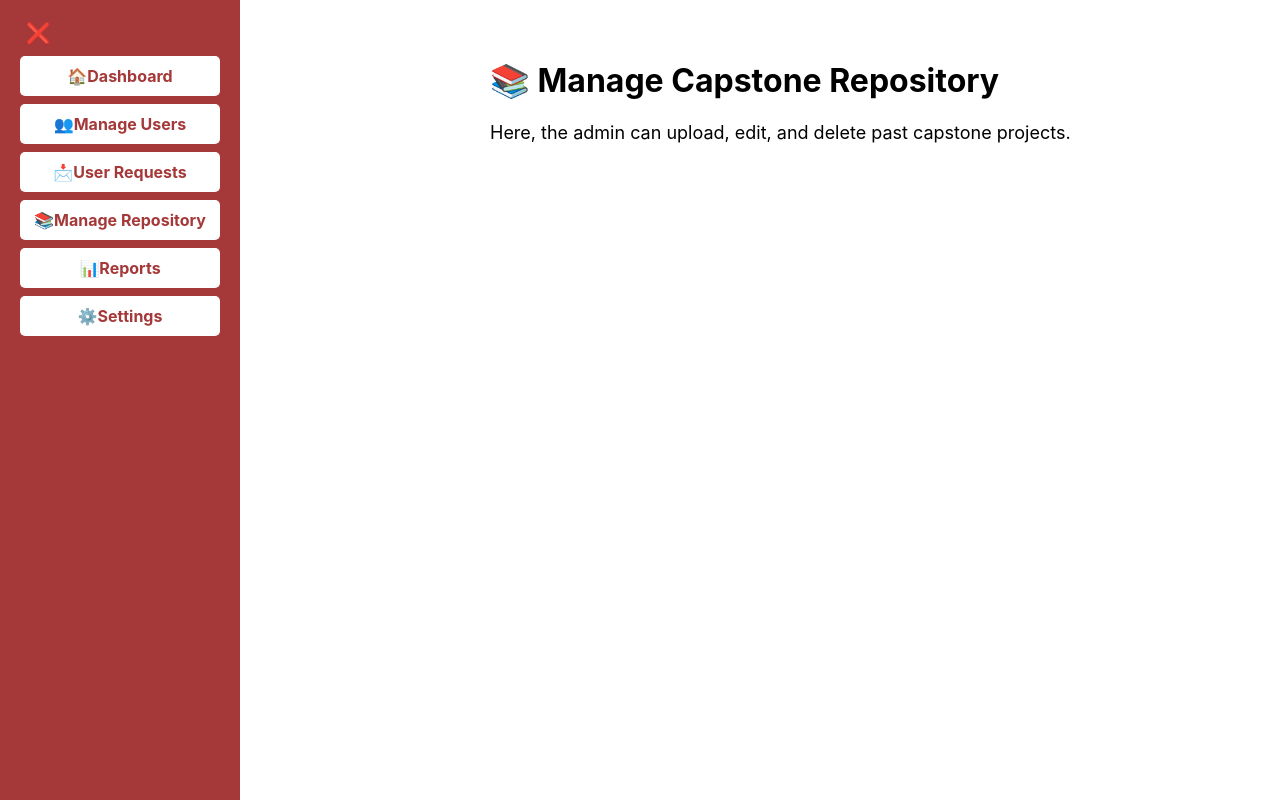
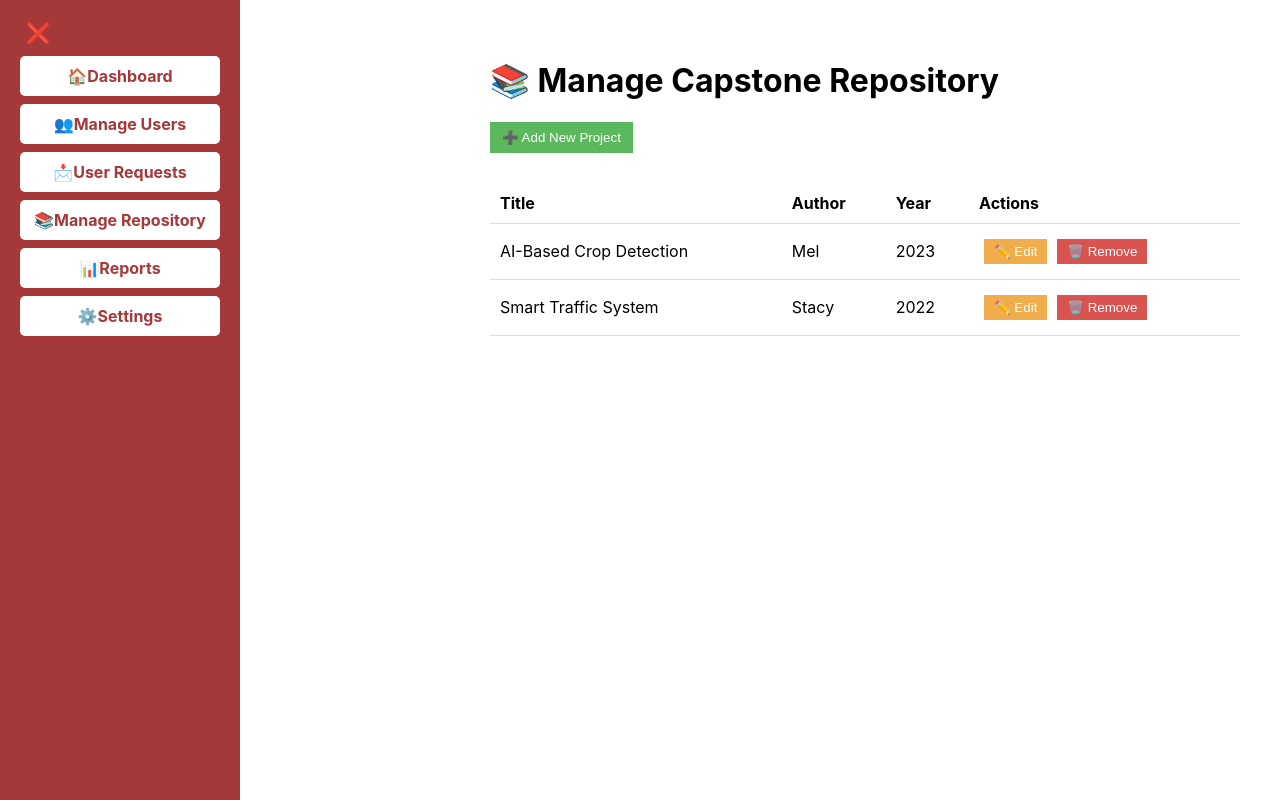
Before and after one commit to BlazingTwister/finalflow, a React (Create React App) app in the folder frontend/: page /admin/manage-repository in a window 1280 px wide. Built offline with nearby package versions, Linux system fonts and the light colour scheme.

Commit message:
Implemented admin pages: Repo, ManageUsers and UserRequests

```diff
--- a/frontend/src/pages/admin/ManageRepository.js
+++ b/frontend/src/pages/admin/ManageRepository.js
@@ -1,10 +1,39 @@
-import React from "react";
+import React, { useState } from "react";
+import "../../styles/manageRepository.css";
 
 function ManageRepository() {
+    const [projects, setProjects] = useState([
+        { id: 1, title: "AI-Based Crop Detection", author: "Mel", year: 2023 },
+        { id: 2, title: "Smart Traffic System", author: "Stacy", year: 2022 },
+    ]);
+
     return (
         <div className="dashboard-main">
             <h1>📚 Manage Capstone Repository</h1>
-            <p>Here, the admin can upload, edit, and delete past capstone projects.</p>
+            <button className="add-btn">➕ Add New Project</button>
+            <table className="repository-table">
+                <thead>
+                    <tr>
+                        <th>Title</th>
+                        <th>Author</th>
+                        <th>Year</th>
+                        <th>Actions</th>
+                    </tr>
+                </thead>
+                <tbody>
+                    {projects.map(project => (
+                        <tr key={project.id}>
+                            <td>{project.title}</td>
+                            <td>{project.author}</td>
+                            <td>{project.year}</td>
+                            <td>
+                                <button className="edit-btn">✏️ Edit</button>
+                                <button className="delete-btn">🗑️ Remove</button>
+                            </td>
+                        </tr>
+                    ))}
+                </tbody>
+            </table>
         </div>
     );
 }
--- a/frontend/src/pages/admin/ManageUsers.js
+++ b/frontend/src/pages/admin/ManageUsers.js
@@ -0,0 +1,40 @@
+import React, { useState } from "react";
+import "../../styles/manageUsers.css";
+
+function ManageUsers() {
+    const [users, setUsers] = useState([
+        { id: 1, name: "Jane Rollins", email: "jane.rollins@ashesi.edu.gh", role: "student" },
+        { id: 2, name: "Danny Shawn", email: "danny.shawn@ashesi.edu.gh", role: "lecturer" },
+    ]);
+
+    return (
+        <div className="dashboard-main">
+            <h1>👥 Manage Users</h1>
+            <table className="users-table">
+                <thead>
+                    <tr>
+                        <th>Name</th>
+                        <th>Email</th>
+                        <th>Role</th>
+                        <th>Actions</th>
+                    </tr>
+                </thead>
+                <tbody>
+                    {users.map(user => (
+                        <tr key={user.id}>
+                            <td>{user.name}</td>
+                            <td>{user.email}</td>
+                            <td>{user.role}</td>
+                            <td>
+                                <button className="edit-btn">✏️ Edit</button>
+                                <button className="delete-btn">🗑️ Remove</button>
+                            </td>
+                        </tr>
+                    ))}
+                </tbody>
+            </table>
+        </div>
+    );
+}
+
+export default ManageUsers;
--- a/frontend/src/pages/admin/Reports.js
+++ b/frontend/src/pages/admin/Reports.js
@@ -0,0 +1,12 @@
+import React from "react";
+
+function Reports() {
+    return (
+        <div className="dashboard-main">
+            <h1>📊 Reports</h1>
+            <p>Admin can view system activity and generate reports here.</p>
+        </div>
+    );
+}
+
+export default Reports;
--- a/frontend/src/pages/admin/Settings.js
+++ b/frontend/src/pages/admin/Settings.js
@@ -0,0 +1,12 @@
+import React from "react";
+
+function Settings() {
+    return (
+        <div className="dashboard-main">
+            <h1>⚙️ Settings</h1>
+            <p>Manage system configurations and preferences.</p>
+        </div>
+    );
+}
+
+export default Settings;
--- a/frontend/src/pages/admin/UserRequests.js
+++ b/frontend/src/pages/admin/UserRequests.js
@@ -0,0 +1,40 @@
+import React, { useState } from "react";
+import "../../styles/userRequests.css";
+
+function UserRequests() {
+    const [requests, setRequests] = useState([
+        { id: 1, name: "Rachel May", email: "raechel.may@ashesi.edu.gh", role: "student" },
+        { id: 2, name: "Lawson Reggy", email: "lawson.reggy@ashesi.edu.gh", role: "lecturer" },
+    ]);
+
+    return (
+        <div className="dashboard-main">
+            <h1>📩 User Requests</h1>
+            <table className="requests-table">
+                <thead>
+                    <tr>
+                        <th>Name</th>
+                        <th>Email</th>
+                        <th>Role</th>
+                        <th>Actions</th>
+                    </tr>
+                </thead>
+                <tbody>
+                    {requests.map(request => (
+                        <tr key={request.id}>
+                            <td>{request.name}</td>
+                            <td>{request.email}</td>
+                            <td>{request.role}</td>
+                            <td>
+                                <button className="approve-btn">✅ Approve</button>
+                                <button className="reject-btn">❌ Reject</button>
+                            </td>
+                        </tr>
+                    ))}
+                </tbody>
+            </table>
+        </div>
+    );
+}
+
+export default UserRequests;
--- /dev/null
+++ b/frontend/src/styles/manageRepository.css
@@ -0,0 +1,37 @@
+.repository-table {
+    width: 100%;
+    border-collapse: collapse;
+    margin-top: 20px;
+}
+
+.repository-table th, .repository-table td {
+    padding: 10px;
+    text-align: left;
+    border-bottom: 1px solid #ddd;
+}
+
+.add-btn {
+    background-color: #5cb85c;
+    color: white;
+    padding: 8px 12px;
+    border: none;
+    cursor: pointer;
+    margin-bottom: 10px;
+}
+
+.edit-btn, .delete-btn {
+    padding: 5px 10px;
+    margin: 5px;
+    border: none;
+    cursor: pointer;
+}
+
+.edit-btn {
+    background-color: #f0ad4e;
+    color: white;
+}
+
+.delete-btn {
+    background-color: #d9534f;
+    color: white;
+}
--- /dev/null
+++ b/frontend/src/styles/manageUsers.css
@@ -0,0 +1,28 @@
+.users-table {
+    width: 100%;
+    border-collapse: collapse;
+    margin-top: 20px;
+}
+
+.users-table th, .users-table td {
+    padding: 10px;
+    text-align: left;
+    border-bottom: 1px solid #ddd;
+}
+
+.edit-btn, .delete-btn {
+    padding: 5px 10px;
+    margin: 5px;
+    border: none;
+    cursor: pointer;
+}
+
+.edit-btn {
+    background-color: #f0ad4e;
+    color: white;
+}
+
+.delete-btn {
+    background-color: #d9534f;
+    color: white;
+}
--- /dev/null
+++ b/frontend/src/styles/userRequests.css
@@ -0,0 +1,28 @@
+.requests-table {
+    width: 100%;
+    border-collapse: collapse;
+    margin-top: 20px;
+}
+
+.requests-table th, .requests-table td {
+    padding: 10px;
+    text-align: left;
+    border-bottom: 1px solid #ddd;
+}
+
+.approve-btn, .reject-btn {
+    padding: 5px 10px;
+    margin: 5px;
+    border: none;
+    cursor: pointer;
+}
+
+.approve-btn {
+    background-color: #5cb85c;
+    color: white;
+}
+
+.reject-btn {
+    background-color: #d9534f;
+    color: white;
+}
```
